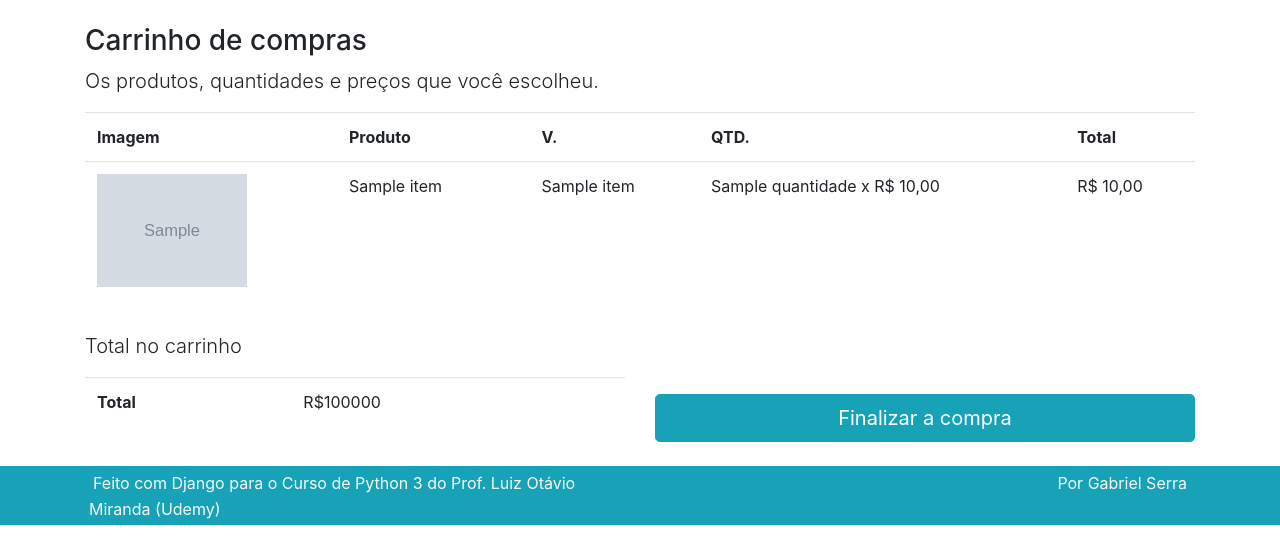
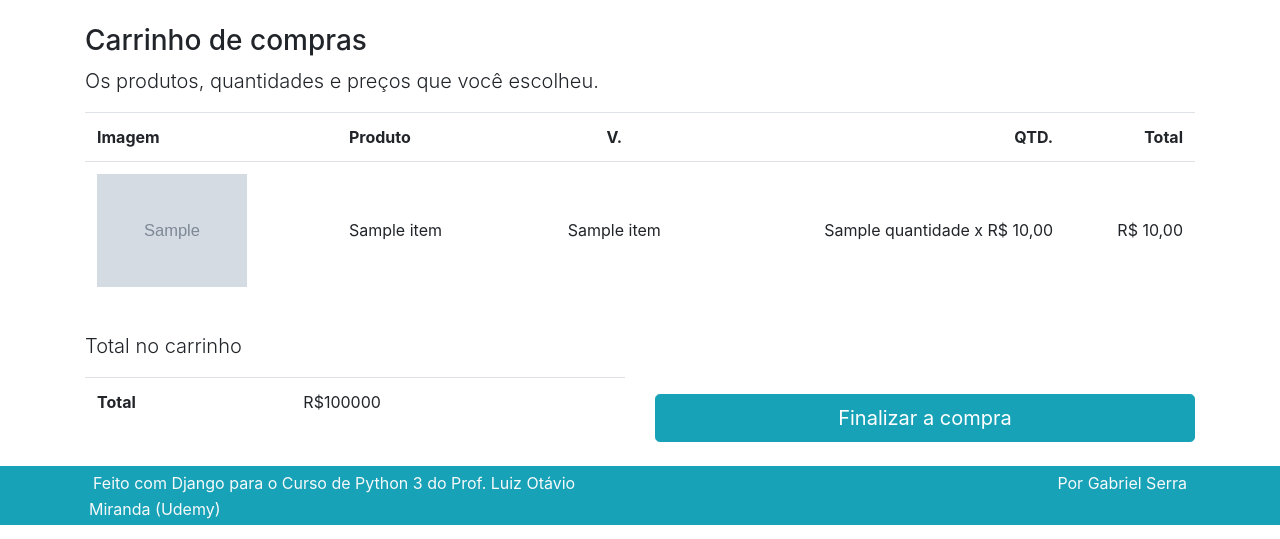
Before and after one commit to GabrielSerra79/e-commerce-django, a Django app: template produto/templates/produto/carrinho.html in a window 1280 px wide. Shown: the part 56-595 px from the top of the page. Run offline with Django 5.2, Linux system fonts and the light colour scheme; the template is opened without the code that fills it: most values are stand-ins (such as "Sample title", 1, 10 or a date in 2020); grey boxes marked "Sample" are stand-in pictures; some libraries are stand-ins or nearby versions.

Commit message:
Add bootstrap no carrinho

```diff
--- a/produto/templates/produto/carrinho.html
+++ b/produto/templates/produto/carrinho.html
@@ -13,9 +13,9 @@
         <tr>
           <th class="d-none d-lg-block">Imagem</th>
           <th>Produto</th>
-          <th>V.</th>
-          <th>QTD.</th>
-          <th>Total</th>
+          <th class="text-center">V.</th>
+          <th class="text-right">QTD.</th>
+          <th class="text-right">Total</th>
         </tr>
 
         {% for item in carrinho.values %}
@@ -26,7 +26,7 @@
               src="{{ item.imagem }}"
             />
           </td>
-          <td>
+          <td class="align-content-center">
             <a  href="{% url 'produto:detalhe' item.slug %}">
               {{ item.produto_nome }}
             </a>
@@ -34,18 +34,18 @@
               <i class="fas fa-times-circle text-danger" aria-hidden="true"></i>
             </a>
           </td>
-          <td>{{ item.variacao_nome }}</td>
+          <td class="align-content-center text-center">{{ item.variacao_nome }}</td>
 
           {% if item.preco_unitario_promocional %}
-            <td>{{ item.quantidade }} x {{ item.preco_unitario_promocional|formata_preco }}</td>
+            <td class="align-content-center text-right">{{ item.quantidade }} x {{ item.preco_unitario_promocional|formata_preco }}</td>
           {% else %}
-            <td class="ml-auto">{{ item.quantidade }} x {{ item.preco_unitario|formata_preco }}</td>
+            <td class="align-content-center text-right">{{ item.quantidade }} x {{ item.preco_unitario|formata_preco }}</td>
           {% endif %}
 
           {% if item.preco_quantitativo_promocional %}
-            <td>{{ item.preco_quantitativo_promocional|formata_preco }}</td>
+            <td class="align-content-center text-right">{{ item.preco_quantitativo_promocional|formata_preco }}</td>
           {% else %}
-            <td>{{ item.preco_quantitativo|formata_preco }}</td>
+            <td class="align-content-center text-right">{{ item.preco_quantitativo|formata_preco }}</td>
           {% endif %}
 
         </tr>
```
